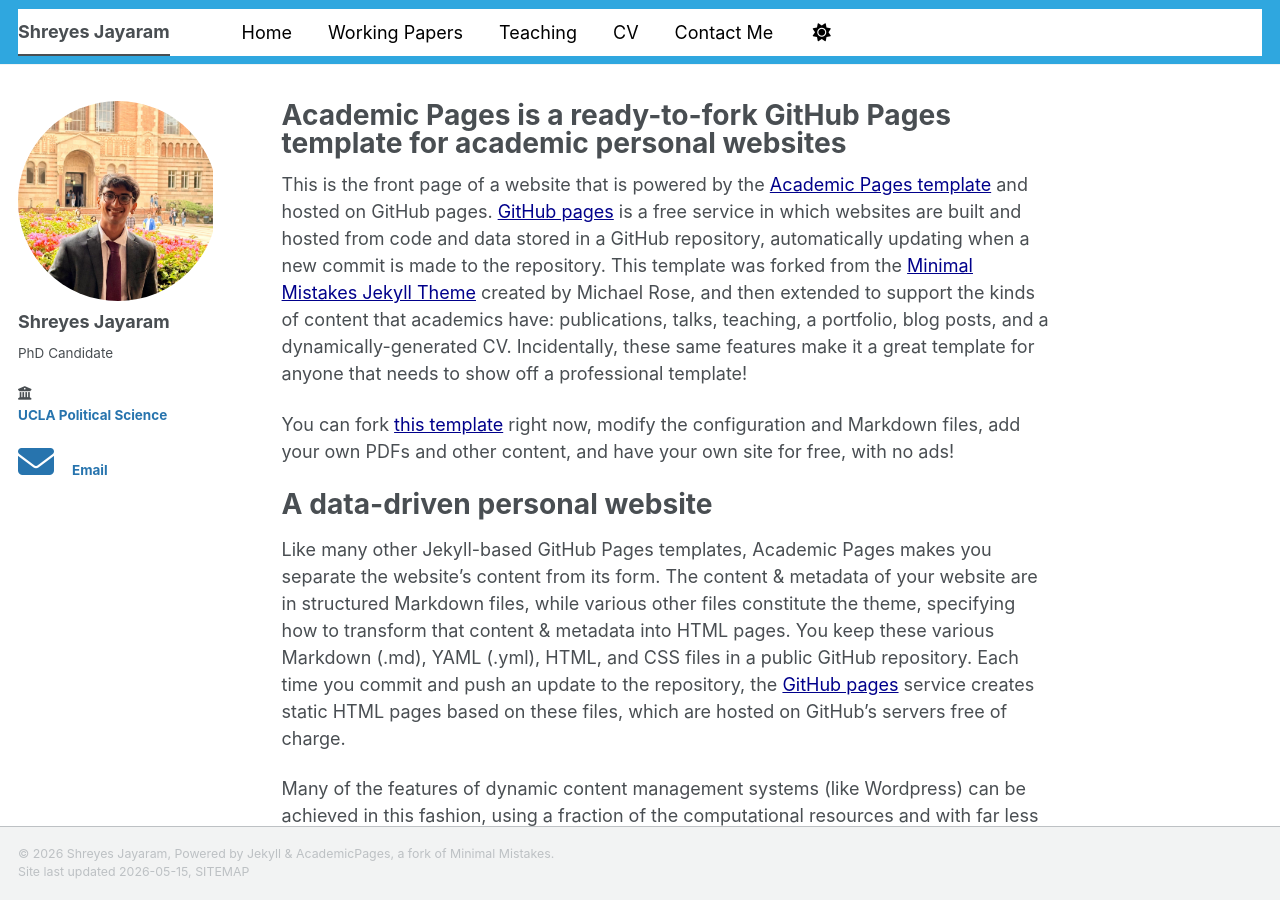
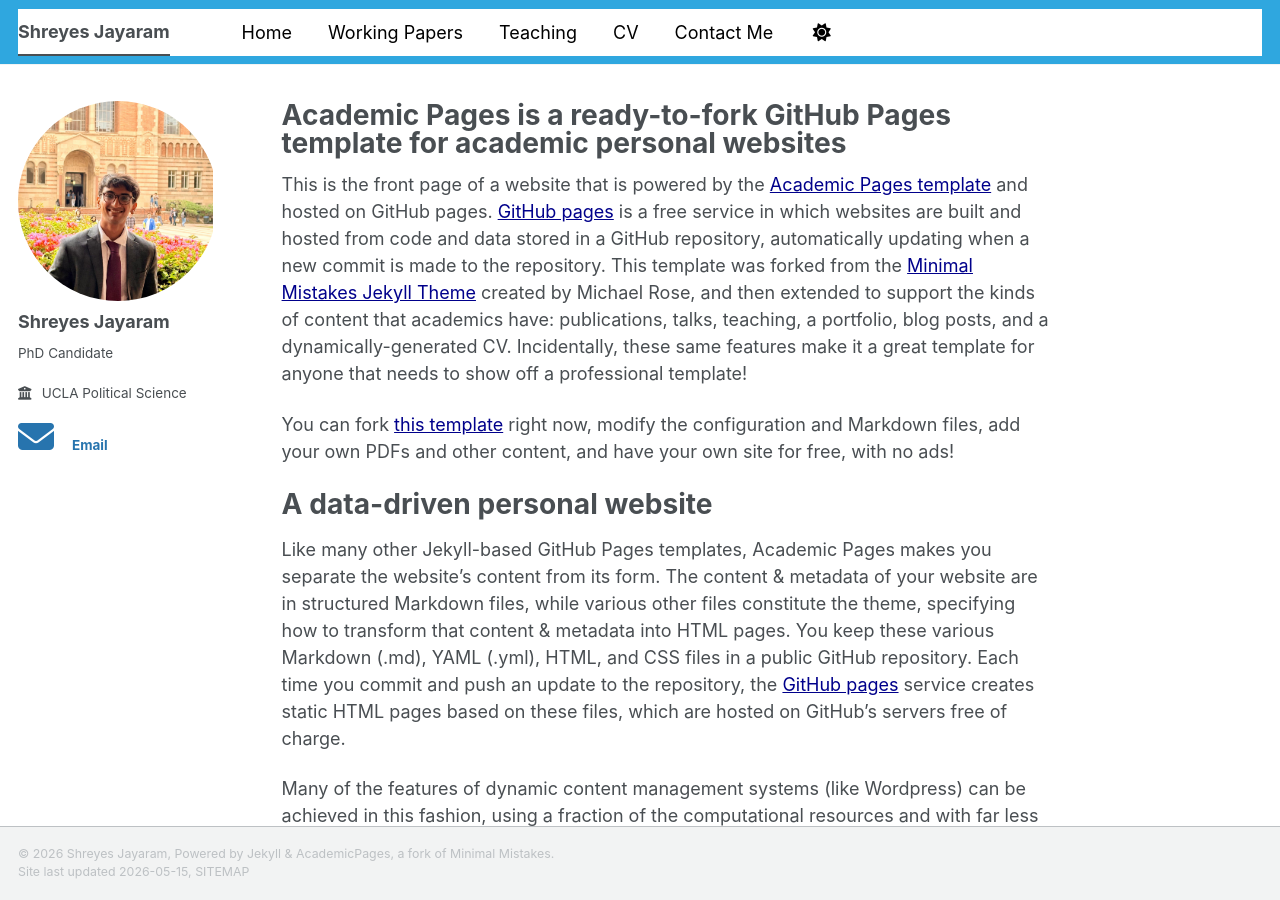
Before and after one commit to shreyesjayaram/shreyesjayaram.github.io, a Jekyll site: the page built from _pages/about.md, in a window 1280 px wide and 900 px high. Built offline with Jekyll 4.4.1, drawn with Linux system fonts in a browser that asks for light colours; a script bundle is joined from its source files by our own code; library files that are not in the unit come from our copies.

Commit message:
Update _config.yml

```diff
--- a/_config.yml
+++ b/_config.yml
@@ -17,7 +17,7 @@ author:
   pronouns               :
   bio                    : "PhD Candidate"
   location               :
-  employer               : '<a class="ucla-link" href="https://polisci.ucla.edu/" target="_blank">UCLA Political Science</a>'
+  employer               : "UCLA Political Science"
   uri                    :
   email                  : "jayaram@ucla.edu"
 
```
